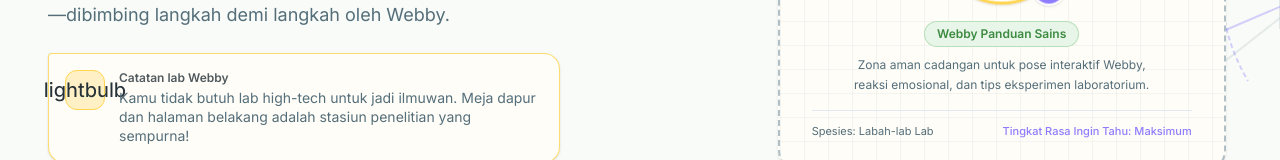
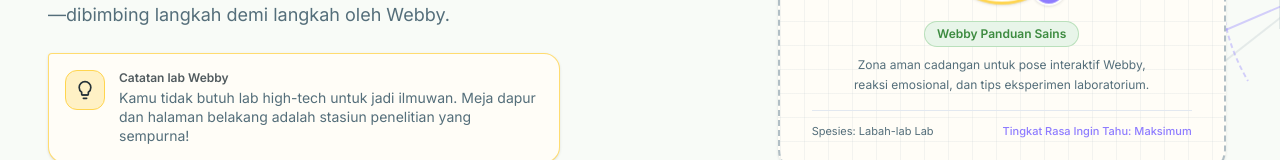
Before and after one commit to haidaralif-24/spider-web, a Next.js app: page / in a window 1280 px wide. Shown: the part 391-551 px from the top of the page. Built offline with nearby package versions, Linux system fonts and the light colour scheme.

Commit message:
Replace lightbulb material icon with SVG art

```diff
--- a/app/page.tsx
+++ b/app/page.tsx
@@ -121,9 +121,13 @@ export default function Home() {
 
              {/* Webby Lab-Notebook Speech Bubble */}
              <div className="relative bg-paper-cream border border-discovery-yellow/80 rounded-2xl rounded-tl-sm p-4 max-w-lg shadow-sm flex items-start gap-3.5">
-               <div className="w-10 h-10 rounded-xl bg-discovery-yellow/30 border border-discovery-yellow text-deep-charcoal flex items-center justify-center shrink-0" aria-hidden="true">
-                 <span className="material-symbols-outlined text-xl" data-icon="lightbulb">lightbulb</span>
-               </div>
+                <div className="w-10 h-10 rounded-xl bg-discovery-yellow/30 border border-discovery-yellow text-deep-charcoal flex items-center justify-center shrink-0" aria-hidden="true">
+                  <svg className="w-5 h-5 text-deep-charcoal" viewBox="0 0 24 24" fill="none" stroke="currentColor" strokeWidth="2" strokeLinecap="round" strokeLinejoin="round" aria-hidden="true">
+                    <path d="M9 18h6" />
+                    <path d="M10 22h4" />
+                    <path d="M12 2a7 7 0 0 0-7 7c0 2.38 1.19 4.47 3 5.74V17a1 1 0 0 0 1 1h6a1 1 0 0 0 1-1v-2.26c1.81-1.27 3-3.36 3-5.74a7 7 0 0 0-7-7z" />
+                  </svg>
+                </div>
                <div>
                  <div className="text-xs font-semibold text-deep-charcoal/80 mb-0.5">Catatan lab Webby</div>
                  <p className="text-sm font-normal text-charcoal-muted leading-snug">
```
